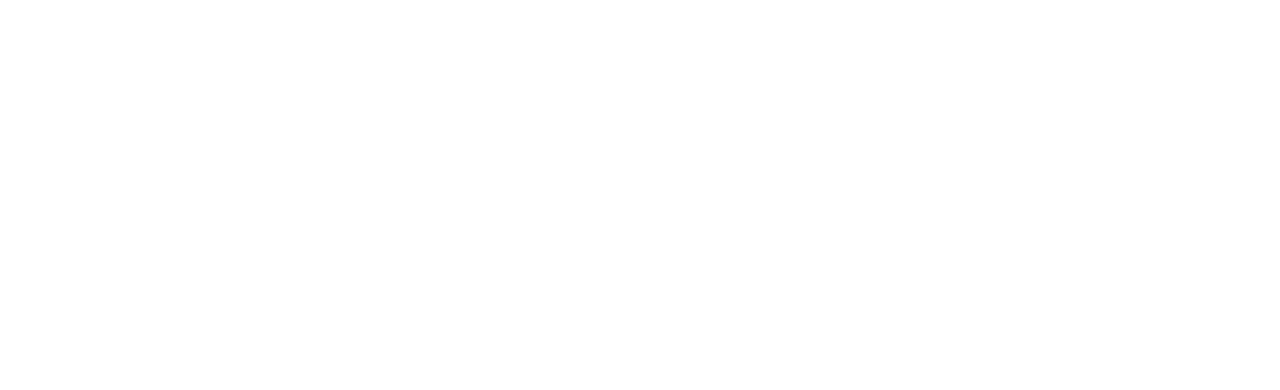
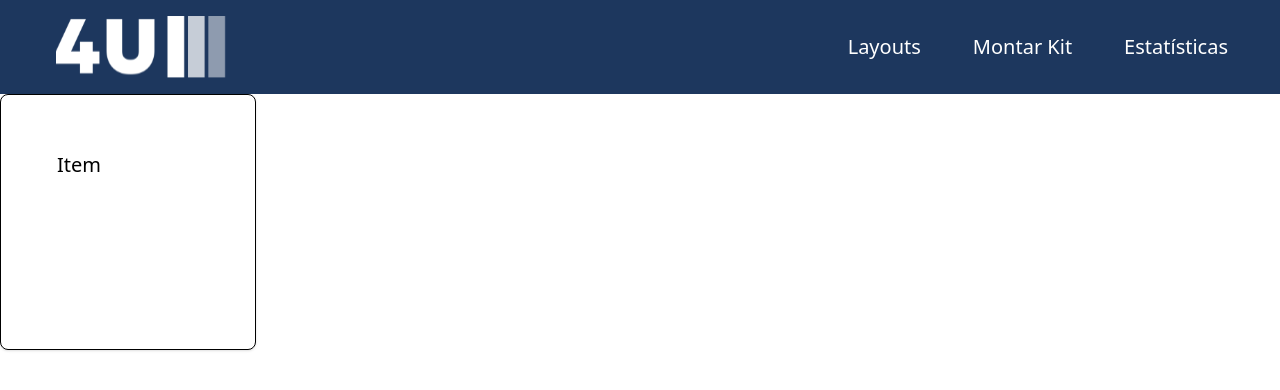
Before and after one commit to Inteli-College/2024-T0008-EC05-G04, a React (Create React App) app in the folder src/frontend/my-app/: page /cadastroKit in a window 1280 px wide. Before the commit this address had no page. Shown: the top 390 px of the page. Built offline with nearby package versions, Linux system fonts and the light colour scheme.

Commit message:
feat: criacao da pagina cadastroKit

```diff
--- a/src/frontend/my-app/src/App.tsx
+++ b/src/frontend/my-app/src/App.tsx
@@ -2,14 +2,15 @@ import React from 'react';
 import { BrowserRouter as Router, Route, Routes } from 'react-router-dom';
 import Login from './pages/login';
 import Menu from './pages/menuFunc';
+import CadastroKit from './pages/cadastroKit';
 
 function App() {
   return (
     <Router>
       <Routes>
         <Route path="/" element={<Login/>} />
-        <Route path="/menu" element={<Menu />} />
-        // Add more routes as needed
+        <Route path="/menu" element={<Menu/>} />
+        <Route path="/cadastroKit" element={<CadastroKit/>} />
       </Routes>
     </Router>
   );
--- /dev/null
+++ b/src/frontend/my-app/src/components/cardItem.tsx
@@ -0,0 +1,13 @@
+import React, { useState } from 'react';
+
+const CardItem = () => {
+    return(
+        <div>
+            <div className="bg-white rounded-lg border border-black shadow p-10 w-64 h-64"><a href="/" className="text-black text-xl block p-4 me-5">Item</a>
+            </div>
+
+        </div>
+    );
+};
+
+export default CardItem;
--- /dev/null
+++ b/src/frontend/my-app/src/pages/cadastroKit.tsx
@@ -0,0 +1,13 @@
+import Navbar from "../components/navbar";
+import CardItem from "../components/cardItem";
+
+const CadastroKit: React.FC = () =>{
+    return (
+        <div>
+           <Navbar />
+           <CardItem />
+        </div>
+    );
+};
+
+export default CadastroKit;
```
